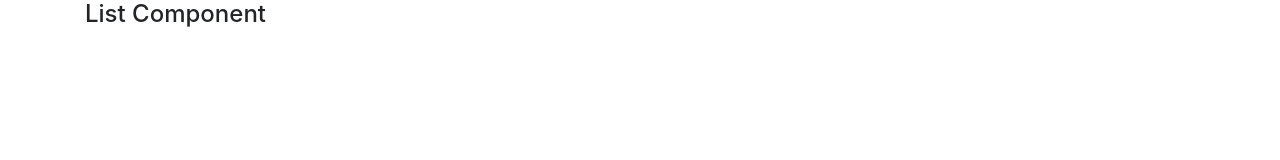
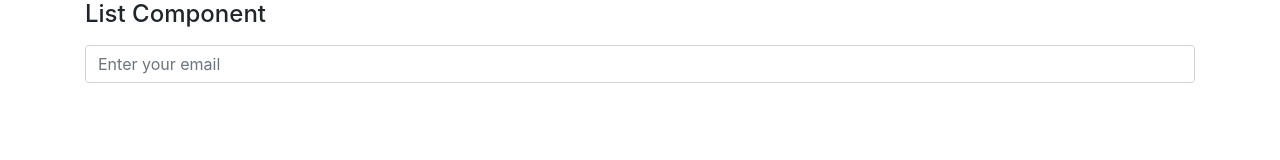
Before and after one commit to vanpho93/ng0705, an Angular app: page / in a window 1280 px wide. Shown: the top 160 px of the page. Built offline with nearby package versions, Linux system fonts and the light colour scheme.

Commit message:
two ways binding

```diff
--- a/src/app/app.module.ts
+++ b/src/app/app.module.ts
@@ -1,5 +1,6 @@
 import { BrowserModule } from '@angular/platform-browser';
 import { NgModule } from '@angular/core';
+import { FormsModule } from '@angular/forms';
 
 import { AppComponent } from './app.component';
 import { BoxComponent } from './box/box.component';
@@ -14,7 +15,8 @@ import { ListComponent } from './list/list.component';
     ListComponent
   ],
   imports: [
-    BrowserModule
+    BrowserModule,
+    FormsModule
   ],
   providers: [],
   bootstrap: [AppComponent]
--- a/src/app/list/list.component.ts
+++ b/src/app/list/list.component.ts
@@ -3,8 +3,16 @@ import { Component } from '@angular/core';
 @Component({
   selector: 'app-list',
   template: `
-      <h4>List Component</h4>
+    <h4>List Component</h4>
+    <p>{{ txtEmail }}</p>
+    <input
+        class="form-control"
+        placeholder="Enter your email"
+        [(ngModel)]="txtEmail"
+    />
   `
 })
 
-export class ListComponent {}
+export class ListComponent {
+    txtEmail = '';
+}
```
